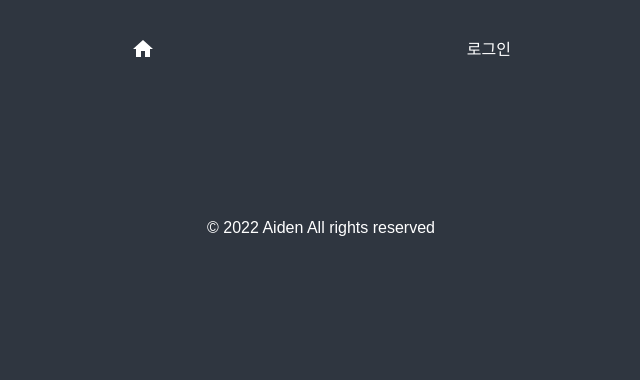
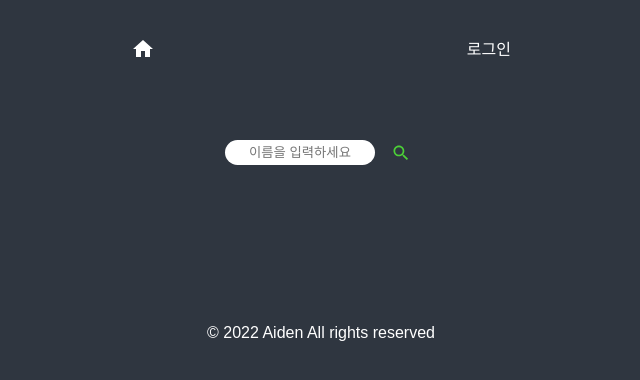
Before and after one commit to jooa7878/apbbangdotcom, a React (Create React App) app: page /userinfo in a window 1280 px wide. Shown: the top 380 px of the page, without its empty margins (319-959 px from the left). Built offline with nearby package versions, Linux system fonts and the light colour scheme; no server answers; a web font is replaced by a local one.

Commit message:
feat : get user info

```diff
--- a/package.json
+++ b/package.json
@@ -17,6 +17,7 @@
     "@types/react": "^17.0.40",
     "@types/react-dom": "^17.0.13",
     "@types/styled-components": "^5.1.24",
+    "apexcharts": "^3.33.2",
     "firebase": "^9.6.8",
     "react": "^17.0.2",
     "react-dom": "^17.0.2",
--- a/src/Router.tsx
+++ b/src/Router.tsx
@@ -5,6 +5,8 @@ import Login from "./routes/Login";
 import InputResult from "./routes/InputResult";
 import Footer from "./components/Footer";
 import TotalMatch from "./routes/TotalMatch";
+import UserInfo from "./routes/UserInfo";
+import Ranking from "./routes/Ranking";
 
 export default function Router() {
   return (
@@ -14,6 +16,8 @@ export default function Router() {
       <Route path="/login" exact component={Login} />
       <Route path="/inputresult" exact component={InputResult} />
       <Route path="/totalmatch" exact component={TotalMatch} />
+      <Route path="/userinfo" exact component={UserInfo} />
+      <Route path="/ranking" exact component={Ranking} />
       <Footer />
     </BrowserRouter>
   );
--- a/src/atom.tsx
+++ b/src/atom.tsx
@@ -40,3 +40,8 @@ export const matchState = atom<IMatch[]>({
   default: [],
   effects_UNSTABLE: [localStorageEffect("matchHistory")],
 });
+
+export const loginState = atom({
+  key: "islogin",
+  default: false,
+});
--- a/src/components/MatchHistory.tsx
+++ b/src/components/MatchHistory.tsx
@@ -14,7 +14,13 @@ const MatchBox = styled.li`
 export default function MatchHistory({ winner, loser }: IMatch) {
   return (
     <MatchBox>
-      <Check style={{ fontSize: 16 }} />
+      <Check
+        style={{
+          verticalAlign: "middle",
+          marginRight: 5,
+          color: `${(props: any) => props.theme.accentColor}`,
+        }}
+      />
       {winner?.winner} vs {loser?.loser}
     </MatchBox>
   );
--- a/src/routes/Home.tsx
+++ b/src/routes/Home.tsx
@@ -13,6 +13,7 @@ import { IMatch, matchState } from "../atom";
 import MatchHistory from "../components/MatchHistory";
 import { dbService } from "../firebase";
 import CircularProgress from "@mui/material/CircularProgress";
+
 const Link = (props: any) => {
   return <ReactRouterDomLink {...props}>{props.children}</ReactRouterDomLink>;
 };
@@ -124,6 +125,9 @@ export default function Home() {
               <br /> 전적을 입력하여 기록을 추가해보세요!
             </EmptyMsg>
           )}
+
+          <StyledLink to="/userinfo">유저 통계 보러 가기 </StyledLink>
+          <StyledLink to="/ranking">랭킹 보러 가기</StyledLink>
         </>
       )}
     </>
--- a/src/routes/InputResult.tsx
+++ b/src/routes/InputResult.tsx
@@ -99,6 +99,10 @@ export default function InputResult() {
     map,
     date,
   }: IResult) => {
+    if (winner.replaceAll(" ", "") === loser.replaceAll(" ", "")) {
+      alert("승자와 패자의 이름은 달라야합니다.");
+      return;
+    }
     const ok = window.confirm("경기 결과를 입력하시겠습니까?");
     if (ok) {
       try {
--- /dev/null
+++ b/src/routes/Ranking.tsx
@@ -0,0 +1,3 @@
+export default function Ranking() {
+  return <h1>ranking</h1>;
+}
--- a/src/routes/TotalMatch.tsx
+++ b/src/routes/TotalMatch.tsx
@@ -1,8 +1,9 @@
 import { useRecoilValue } from "recoil";
 import styled from "styled-components";
 import { matchState } from "../atom";
-import { Check, More } from "@material-ui/icons";
-import React, { useEffect, useState } from "react";
+import { Check } from "@material-ui/icons";
+import React, { useState } from "react";
+import CircularProgress from "@mui/material/CircularProgress";
 
 const TotalContainer = styled.div`
   margin: 20px auto;
@@ -47,8 +48,10 @@ const RightSpan = styled.div`
 export default function TotalMatch() {
   const matchList = useRecoilValue(matchState);
   const [renderList, setRenderList] = useState(matchList?.slice(0, 5));
+  const [loading, setLoading] = useState(false);
 
   const onBtnClick = (e: React.MouseEvent<HTMLButtonElement>) => {
+    setLoading(true);
     if (matchList.length - renderList.length > 5) {
       setRenderList([
         ...renderList,
@@ -66,7 +69,10 @@ export default function TotalMatch() {
         e.currentTarget.style.display = "none";
       }
     }
+
+    setLoading(false);
   };
+
   return (
     <TotalContainer>
       <MatchList>
@@ -81,7 +87,11 @@ export default function TotalMatch() {
           );
         })}
       </MatchList>
-      <MoreBtn onClick={onBtnClick}>더 보기</MoreBtn>
+      {loading ? (
+        <CircularProgress />
+      ) : (
+        <MoreBtn onClick={onBtnClick}>더 보기</MoreBtn>
+      )}
     </TotalContainer>
   );
 }
--- /dev/null
+++ b/src/routes/UserInfo.tsx
@@ -0,0 +1,146 @@
+import { useForm } from "react-hook-form";
+import styled from "styled-components";
+import { Search } from "@material-ui/icons";
+import { collection, getDocs, query } from "firebase/firestore";
+import { dbService } from "../firebase";
+import { useEffect, useState } from "react";
+import ApexCharts from "apexcharts";
+import CircularProgress from "@mui/material/CircularProgress";
+
+const Container = styled.div`
+  margin: 0 auto;
+  padding: 20px;
+  text-align: center;
+`;
+
+const Form = styled.form``;
+
+const FormDiv = styled.div`
+  margin: 20px 0;
+`;
+
+const Input = styled.input`
+  width: 150px;
+  border: 0;
+  border-radius: 20px;
+  padding: 5px 10px;
+  text-align: center;
+  margin-right: 10px;
+`;
+
+const SearchBtn = styled.button`
+  background-color: ${(props) => props.theme.bgColor};
+  color: ${(props) => props.theme.accentColor};
+  border: 0;
+  cursor: pointer;
+  transition: 0.2s;
+
+  &:hover {
+    background-color: ${(props) => props.theme.accentColor};
+    color: ${(props) => props.theme.bgColor};
+    border-radius: 50px;
+  }
+`;
+
+const ErrorDiv = styled.div`
+  margin: 0 auto;
+  width: 350px;
+  margin-top: 20px;
+  padding: 10px;
+  color: ${(props) => props.theme.textColor};
+  background-color: ${(props) => props.theme.errorColor};
+`;
+
+const UserContainer = styled.div`
+  margin-top: 40px;
+`;
+
+const UserTitle = styled.h2`
+  font-size: 30px;
+  color: ${(props) => props.theme.accentColor};
+`;
+
+interface IInput {
+  username: string;
+}
+
+interface IUser {
+  win: string;
+  lose: string;
+}
+
+interface IWinSet {
+  win: string;
+}
+interface ILoseSet {
+  lose: string;
+}
+
+export default function UserInfo() {
+  const {
+    register,
+    handleSubmit,
+    formState: { errors },
+  } = useForm<IInput>();
+  const [loading, setLoading] = useState(false);
+  const [user, setUser] = useState<IUser[]>();
+  const [wSet, setWSet] = useState<IWinSet[]>();
+  const [lSet, setLSet] = useState<ILoseSet[]>();
+
+  const onSubmit = async ({ username }: IInput) => {
+    setLoading(true);
+    try {
+      const userQuery = query(collection(dbService, "user"));
+      const userDocs = await getDocs(userQuery);
+
+      const userIdx = userDocs.docs.findIndex(
+        (doc) => doc.id.replaceAll(" ", "") === username.replaceAll(" ", "")
+      );
+
+      if (userIdx !== -1) {
+        const target = userDocs.docs[userIdx].data();
+        setUser([{ win: target.win, lose: target.lose }]);
+        setWSet(Array.from(new Set([...target.win])));
+        setLSet(Array.from(new Set([...target.lose])));
+      } else {
+        alert("검색 결과가 없습니다.");
+      }
+    } catch (error) {
+      console.log(error);
+    }
+    setLoading(false);
+  };
+
+  return (
+    <Container>
+      <Form onSubmit={handleSubmit(onSubmit)}>
+        <FormDiv>
+          <Input
+            {...register("username", {
+              required: "유저 이름을 입력해주세요",
+            })}
+            type="text"
+            placeholder="이름을 입력하세요"
+          />
+          <SearchBtn type="submit">
+            <Search style={{ fontSize: 20, verticalAlign: "middle" }} />
+          </SearchBtn>
+        </FormDiv>
+        {Object.entries(errors).length > 0 ? (
+          <ErrorDiv>{Object.entries(errors)[0][1].message}</ErrorDiv>
+        ) : null}
+      </Form>
+      {/* <UserContainer>
+        {loading ? (
+          <CircularProgress />
+        ) : user?.hasOwnProperty("win") ? (
+          <>
+            <UserTitle>검색 결과</UserTitle>
+          </>
+        ) : (
+          <ErrorDiv>검색 결과가 없습니다.</ErrorDiv>
+        )}
+      </UserContainer> */}
+    </Container>
+  );
+}
```
Also changed, not shown: 1 other file (tests, documents, lock files or other folders).
